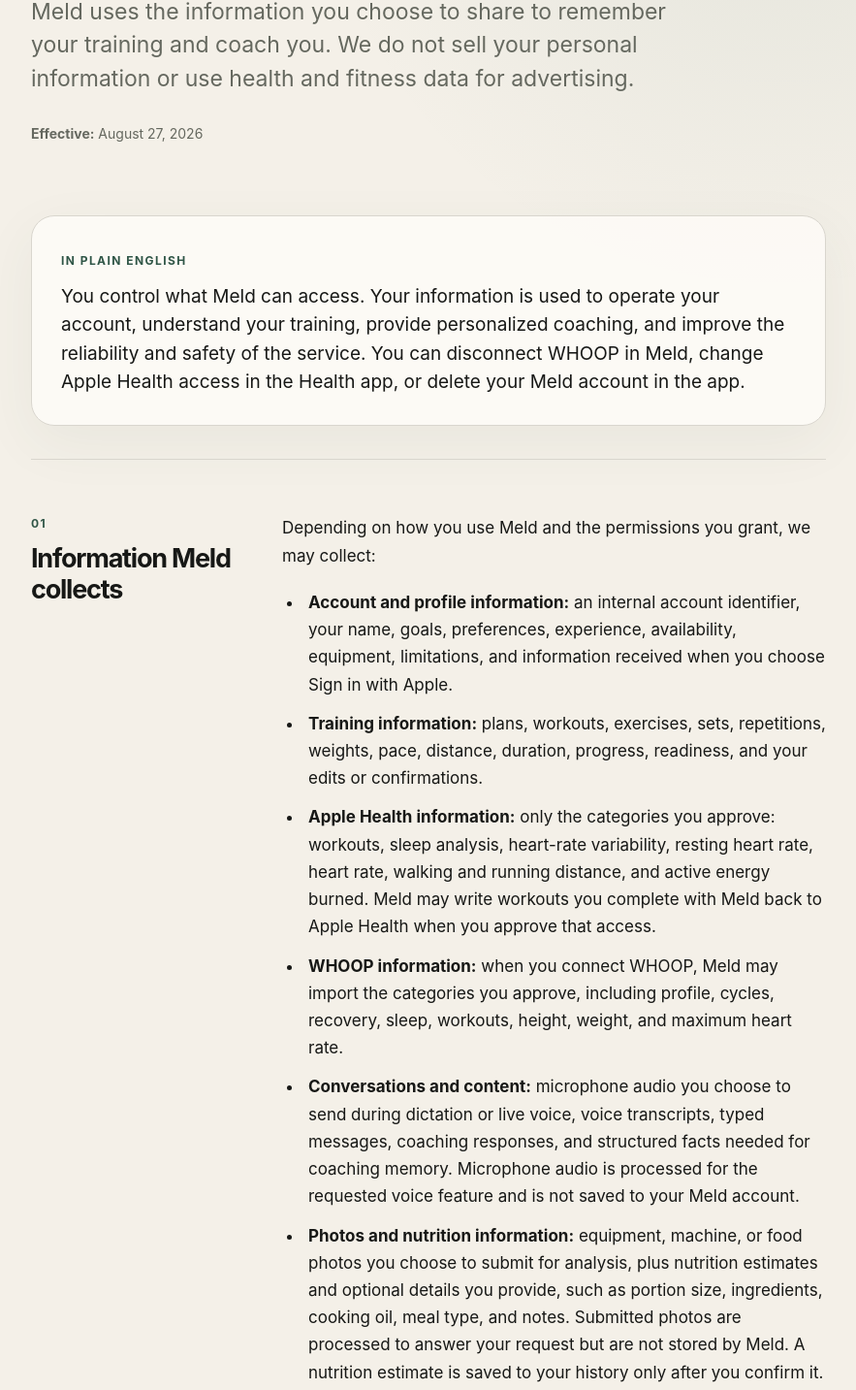
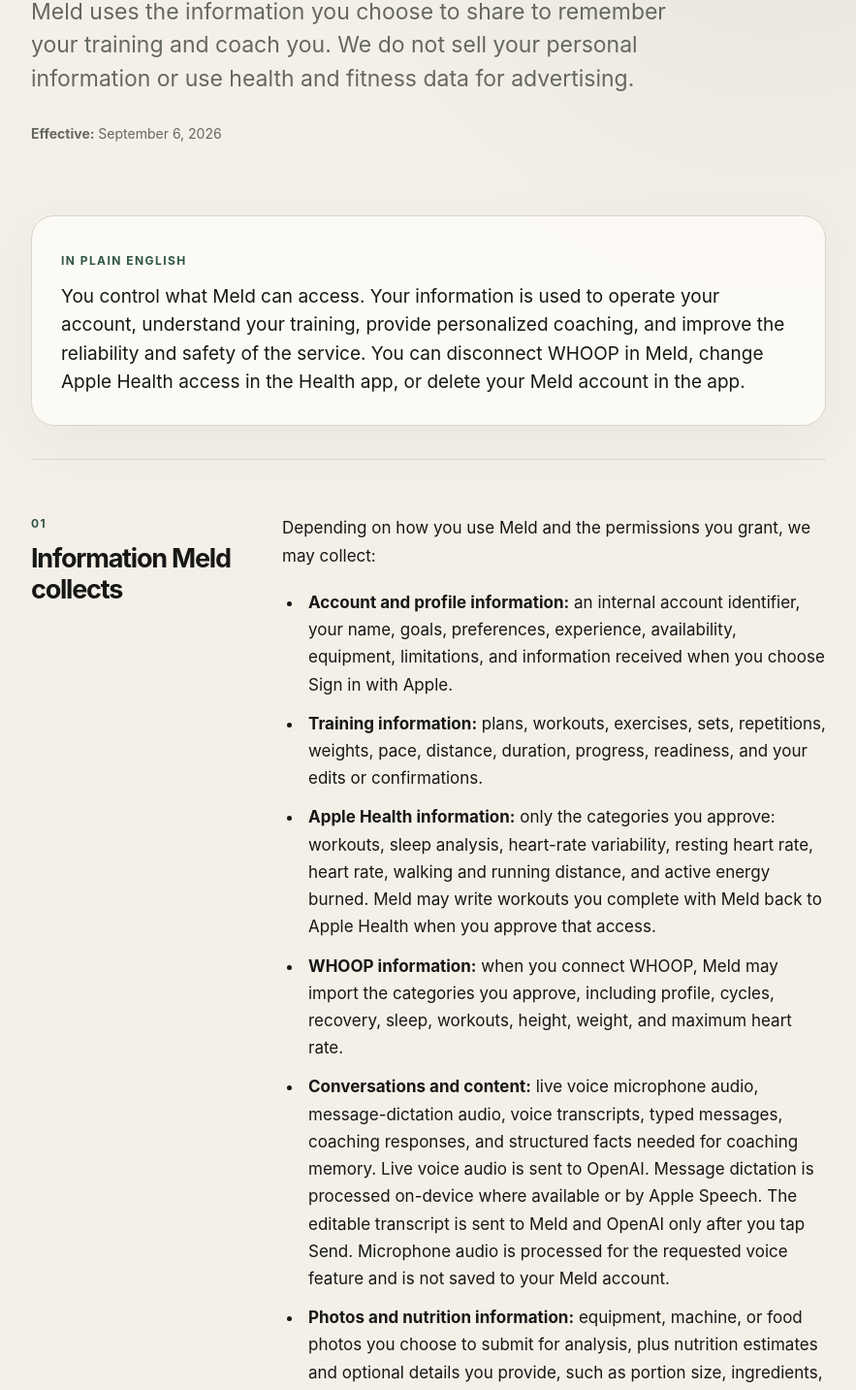
Before and after one commit to JDCR-GH/meld-privacy, a Next.js app: page /meld-privacy/ in a window 1280 px wide. Shown: the part 420-1853 px from the top of the page at 97% size, without its empty margins (198-1081 px from the left). Built offline with nearby package versions, Linux system fonts and the light colour scheme.

Commit message:
Clarify Meld audio processing disclosures (#6)
Co-authored-by: Diaguili Diagana <jax@mac.lan>

```diff
--- a/app/page.tsx
+++ b/app/page.tsx
@@ -23,7 +23,7 @@
             training and coach you. We do not sell your personal information or
             use health and fitness data for advertising.
           </p>
-          <p className="effective"><strong>Effective:</strong> August 27, 2026</p>
+          <p className="effective"><strong>Effective:</strong> September 6, 2026</p>
         </div>
       </header>
 
@@ -46,7 +46,7 @@
             <li><strong>Training information:</strong> plans, workouts, exercises, sets, repetitions, weights, pace, distance, duration, progress, readiness, and your edits or confirmations.</li>
             <li><strong>Apple Health information:</strong> only the categories you approve: workouts, sleep analysis, heart-rate variability, resting heart rate, heart rate, walking and running distance, and active energy burned. Meld may write workouts you complete with Meld back to Apple Health when you approve that access.</li>
             <li><strong>WHOOP information:</strong> when you connect WHOOP, Meld may import the categories you approve, including profile, cycles, recovery, sleep, workouts, height, weight, and maximum heart rate.</li>
-            <li><strong>Conversations and content:</strong> microphone audio you choose to send during dictation or live voice, voice transcripts, typed messages, coaching responses, and structured facts needed for coaching memory. Microphone audio is processed for the requested voice feature and is not saved to your Meld account.</li>
+            <li><strong>Conversations and content:</strong> live voice microphone audio, message-dictation audio, voice transcripts, typed messages, coaching responses, and structured facts needed for coaching memory. Live voice audio is sent to OpenAI. Message dictation is processed on-device where available or by Apple Speech. The editable transcript is sent to Meld and OpenAI only after you tap Send. Microphone audio is processed for the requested voice feature and is not saved to your Meld account.</li>
             <li><strong>Photos and nutrition information:</strong> equipment, machine, or food photos you choose to submit for analysis, plus nutrition estimates and optional details you provide, such as portion size, ingredients, cooking oil, meal type, and notes. Submitted photos are processed to answer your request but are not stored by Meld. A nutrition estimate is saved to your history only after you confirm it.</li>
             <li><strong>Purchase information:</strong> subscription status and transaction identifiers made available through Apple. Meld does not receive your full payment-card details.</li>
             <li><strong>Technical information:</strong> limited request, error, device, and security information needed to operate, protect, and troubleshoot the service.</li>
@@ -66,7 +66,7 @@
         </PolicySection>
 
         <PolicySection number="03" title="AI processing">
-          <p>Meld uses OpenAI services to provide coaching, speech, transcription, equipment recognition, and food-photo nutrition estimates. When you use dictation or live voice, microphone audio and its transcript may be sent to OpenAI for speech processing. To produce a response, relevant parts of your prompt, conversation, photo, profile, training history, nutrition history, and approved health or fitness context may also be sent to OpenAI. Meld limits this context to what is reasonably needed for the feature you requested.</p>
+          <p>Meld uses OpenAI services to provide coaching, live speech, equipment recognition, and food-photo nutrition estimates. Live voice audio and its transcript are sent to OpenAI for the active conversation. Message dictation is processed on-device where available or by Apple Speech. Meld sends the editable dictation transcript to OpenAI only after you tap Send. To produce a response, relevant parts of your prompt, conversation, photo, profile, training history, nutrition history, and approved health or fitness context may also be sent to OpenAI. Meld limits this context to what is reasonably needed for the feature you requested.</p>
           <p>AI output can be incomplete or wrong. Food-photo calories and macronutrients are estimates, especially when ingredients, cooking methods, or portions are not visible. Meld is a fitness coaching tool, not a medical provider, and it does not diagnose or treat medical conditions. Stop exercising and seek qualified medical help when appropriate.</p>
         </PolicySection>
 
```
Also changed, not shown: 18 other files (tests, documents, lock files or other folders).
